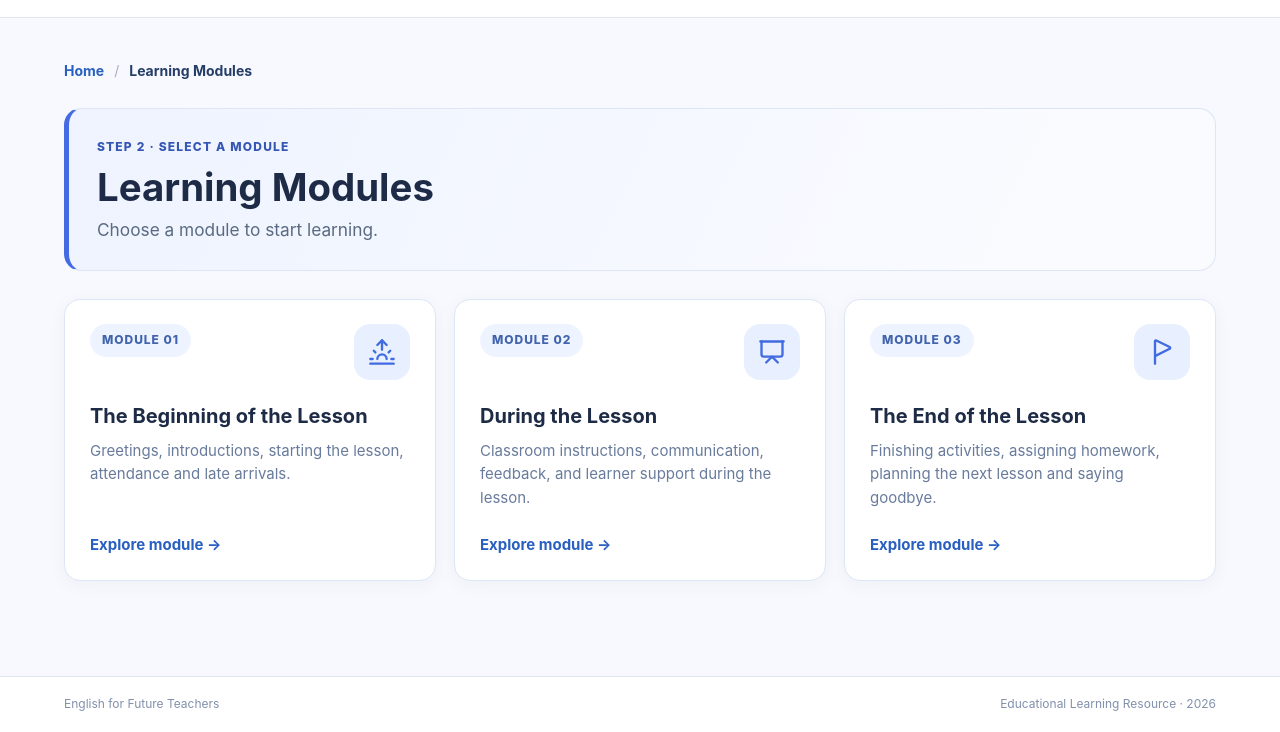
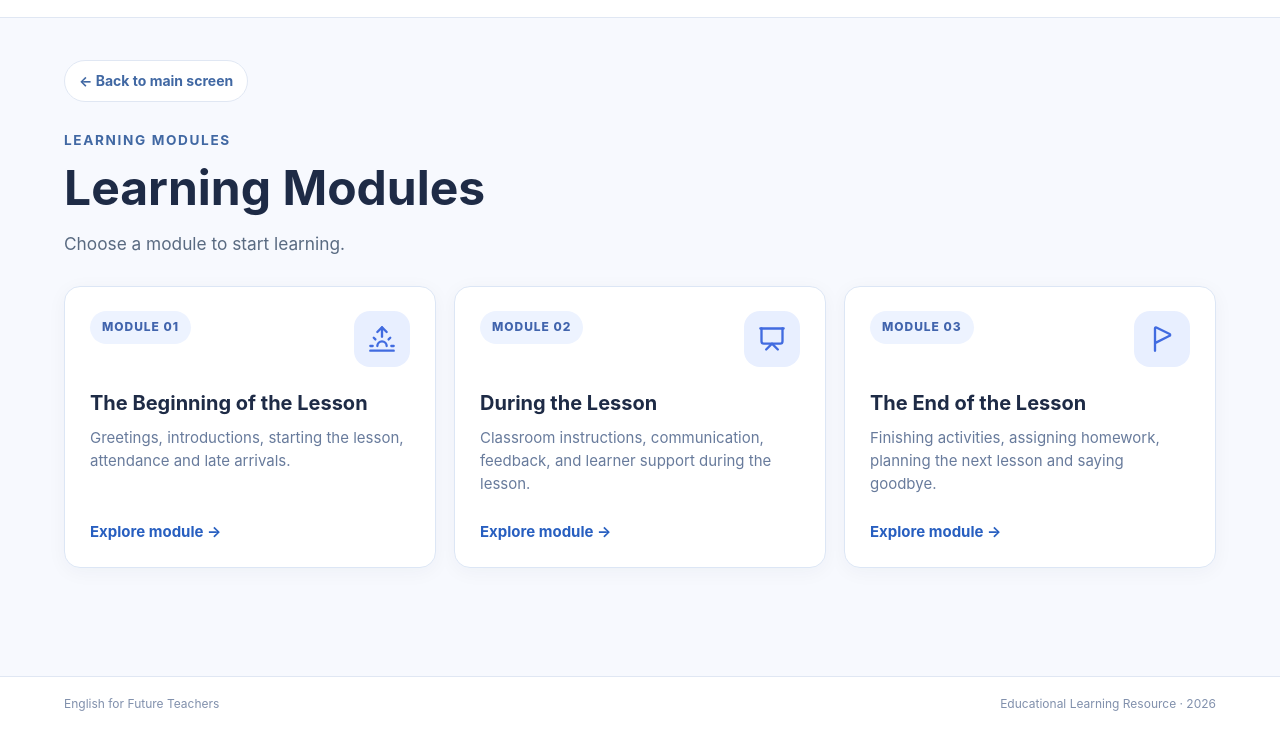
Before and after one commit to Mswork6/english-for-future-teachers, a website with bundled scripts: page index.html in a window 1280 px wide. Both pictures are taken after a click on the link 248 px from the left and 507 px from the top of the page. Shown: the part 68-800 px from the top of the page. Built offline with nearby package versions, Linux system fonts and the light colour scheme.

Commit message:
fix: modules screen redesign v 0.2

```diff
--- a/css/modules-catalog.css
+++ b/css/modules-catalog.css
@@ -1,18 +1,4 @@
-/* Modules catalog: distinct navigation depth and equal visual hierarchy. */
-.modules-catalog-page{max-width:1380px;margin-inline:auto}
-.modules-breadcrumbs{display:flex;align-items:center;gap:10px;flex-wrap:wrap;
-    margin:0 0 26px;color:#687b9c;font-size:14px}
-.modules-breadcrumb-link{font-weight:650;color:#285fc0}
-.modules-breadcrumb-link:hover{text-decoration:underline}
-.modules-breadcrumb-separator{color:#a1aec2}
-.modules-breadcrumb-current{font-weight:700;color:#263d68}
-.modules-catalog-heading{margin:0 0 28px;padding:24px 28px 26px;
-    border:1px solid #dce6f5;border-left:5px solid #456be3;border-radius:17px;
-    background:linear-gradient(115deg,#eef3ff 0%,#f9fbff 85%)}
-.modules-stage-label{display:inline-block;margin-bottom:10px;color:#3456b4;
-    font-size:12px;font-weight:800;letter-spacing:.1em}
-.modules-catalog-heading h1{font-size:clamp(28px,3vw,40px);margin:0 0 8px}
-.modules-catalog-heading .lead{margin:0}
+/* Only module cards are restyled; page heading and navigation use catalog.css. */
 .modules-catalog-grid{gap:18px}
 .modules-catalog-card{align-items:stretch;text-align:left;min-height:275px;
     padding:24px 25px;border-color:#dce6f5;position:relative;
--- a/js/pages/modules.js
+++ b/js/pages/modules.js
@@ -5,20 +5,13 @@ import {el, append, link} from '../utils/dom.js';
 const ICONS = ['sunrise', 'presentation', 'flag-triangle-right'];
 
 export function modulesPage(modules) {
-    const page = el('section', null, 'catalog-page modules-catalog-page');
+    const page = el('section', null, 'catalog-page');
 
-    const breadcrumbs = el('nav', null, 'modules-breadcrumbs');
-    breadcrumbs.setAttribute('aria-label', 'Breadcrumb');
-    append(breadcrumbs,
-        link('Home', '/', 'modules-breadcrumb-link'),
-        el('span', '/', 'modules-breadcrumb-separator'),
-        el('span', 'Learning Modules', 'modules-breadcrumb-current')
-    );
-    page.append(breadcrumbs);
+    page.append(link('← Back to main screen', '/', 'page-back'));
 
-    const heading = el('div', null, 'catalog-heading modules-catalog-heading');
+    const heading = el('div', null, 'catalog-heading');
     append(heading,
-        el('span', 'STEP 2 · SELECT A MODULE', 'modules-stage-label'),
+        el('span', 'LEARNING MODULES', 'eyebrow'),
         el('h1', 'Learning Modules'),
         el('p', 'Choose a module to start learning.', 'lead')
     );
```
